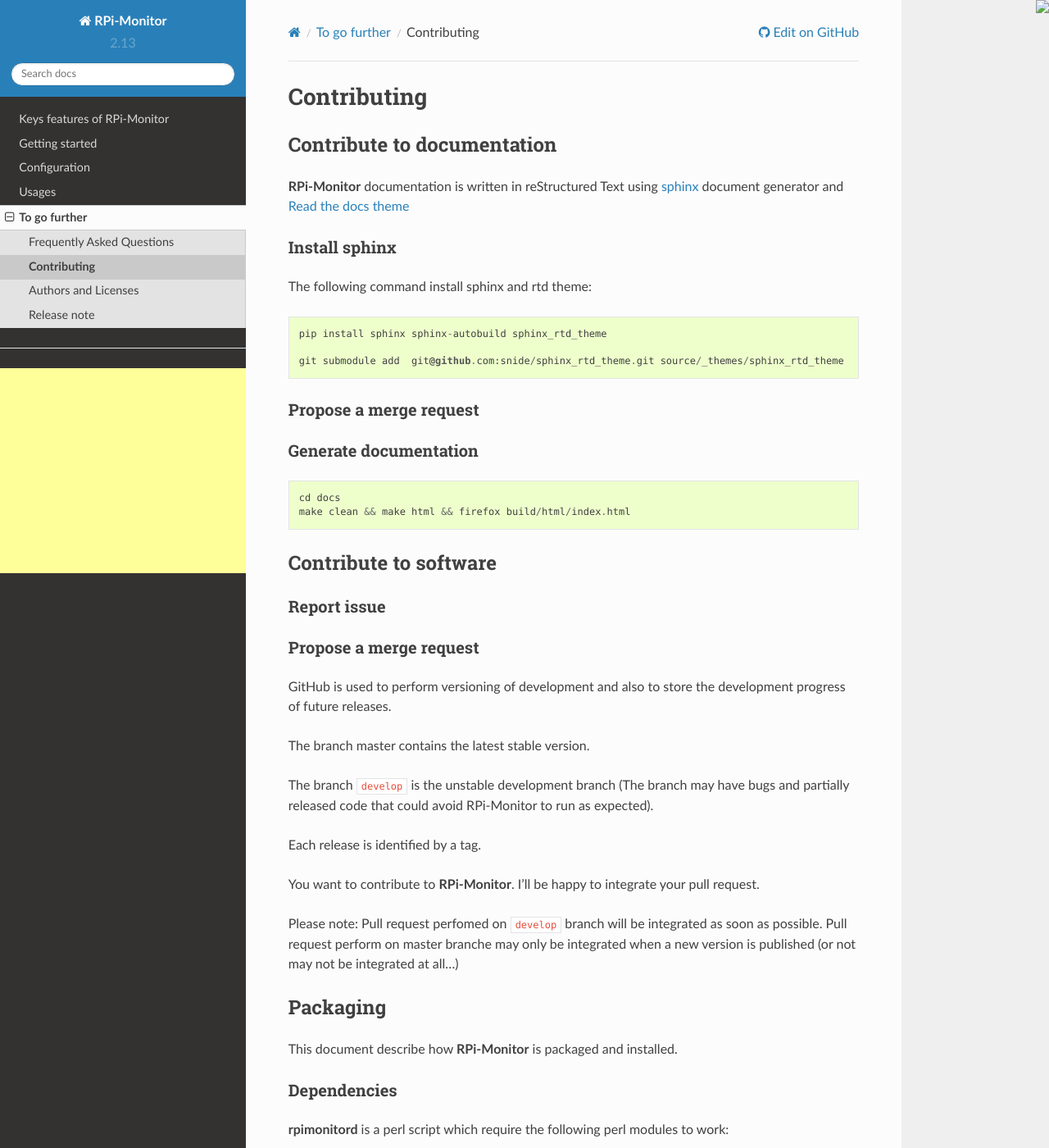
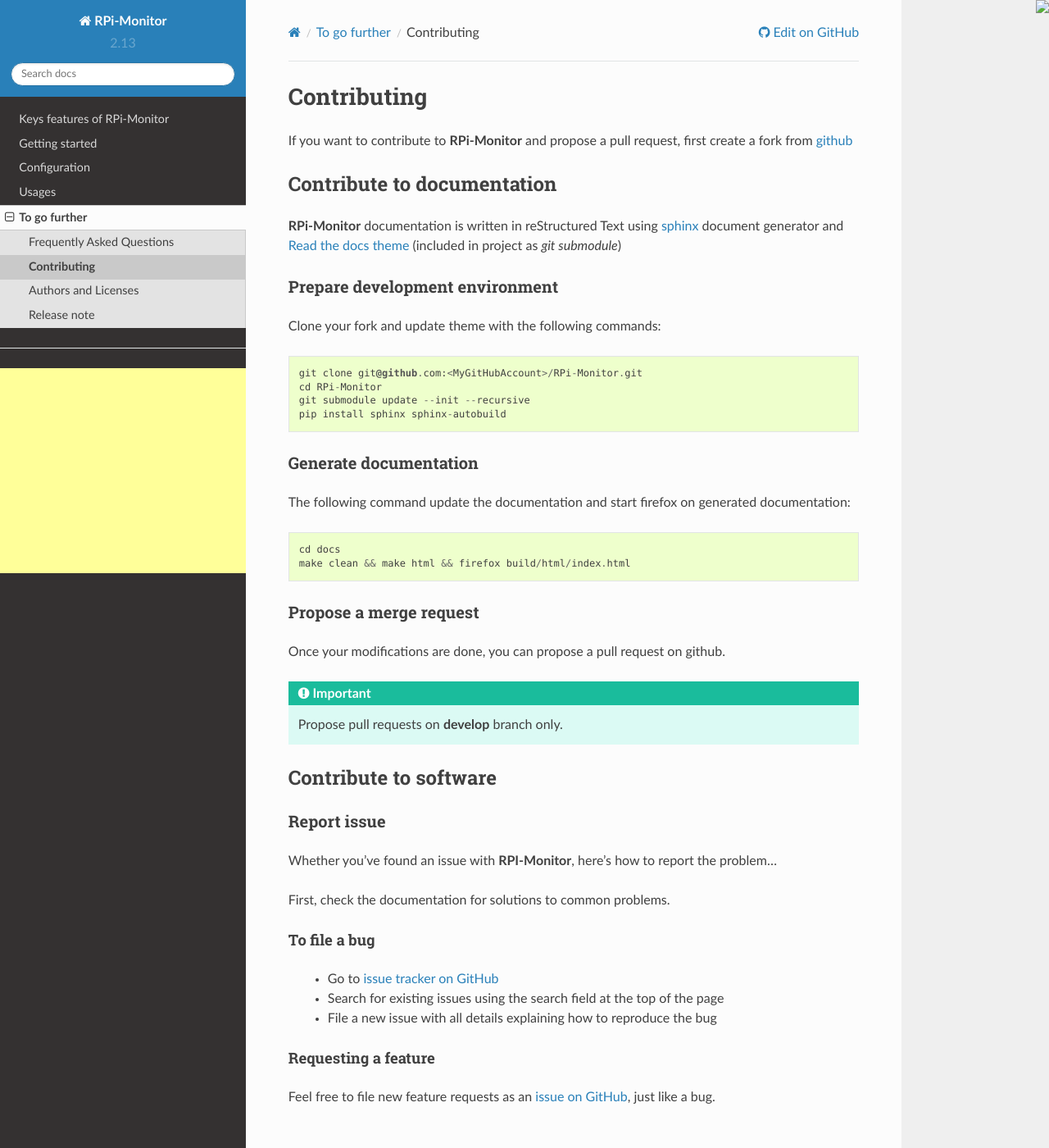
Before and after one commit to XavierBerger/RPi-Monitor, a Sphinx documentation site: the page built from docs/source/42_contributing.rst, in a window 1280 px wide and 1400 px high. Shown: the whole window at 82% size. Built offline with Sphinx 7.4.7 and the Read the Docs theme 2.0.0, drawn with Linux system fonts in a browser that asks for light colours.

Commit message:
Update docs

```diff
--- a/docs/source/42_contributing.rst
+++ b/docs/source/42_contributing.rst
@@ -2,42 +2,83 @@
 
 Contributing
 =============
+
+If you want to contribute to **RPi-Monitor** and propose a pull request, first
+create a fork from `github <https://github.com/XavierBerger/RPi-Monitor>`_
 
 Contribute to documentation
 ---------------------------
 **RPi-Monitor** documentation is written in reStructured Text using
 `sphinx <http://www.sphinx-doc.org/en/master/>`_ document generator and
 `Read the docs theme <https://sphinx-rtd-theme.readthedocs.io/en/latest/index.html>`_
+(included in project as `git submodule`)
 
-Install sphinx
-^^^^^^^^^^^^^^
-The following command install sphinx and rtd theme:
+Prepare development environment
+^^^^^^^^^^^^^^^^^^^^^^^^^^^^^^^
+Clone your fork and update theme with the following commands:
 
 ::
 
-  pip install sphinx sphinx-autobuild sphinx_rtd_theme
-
-  git submodule add  git@github.com:snide/sphinx_rtd_theme.git source/_themes/sphinx_rtd_theme
-
-
-Propose a merge request
-^^^^^^^^^^^^^^^^^^^^^^^
-
-
+  git clone git@github.com:<MyGitHubAccount>/RPi-Monitor.git
+  cd RPi-Monitor
+  git submodule update --init --recursive
+  pip install sphinx sphinx-autobuild
 
 Generate documentation
 ^^^^^^^^^^^^^^^^^^^^^^
+The following command update the documentation and start firefox on generated documentation:
 
 ::
 
     cd docs
     make clean && make html && firefox build/html/index.html
 
+Propose a merge request
+^^^^^^^^^^^^^^^^^^^^^^^
+Once your modifications are done, you can propose a pull request on github.
+
+.. important:: Propose pull requests on **develop** branch only.
+
+
 Contribute to software
 ----------------------
 
 Report issue
 ^^^^^^^^^^^^
+Whether you've found an issue with **RPI-Monitor**, here's how to report the problem...
+
+First, check the documentation for solutions to common problems.
+
+To file a bug
+"""""""""""""
+    * Go to `issue tracker on GitHub <https://github.com/XavierBerger/RPi-Monitor/issues>`_
+    * Search for existing issues using the search field at the top of the page
+    * File a new issue with all details explaining how to reproduce the bug
+
+Requesting a feature
+""""""""""""""""""""
+Feel free to file new feature requests as an `issue on GitHub <https://github.com/XavierBerger/RPi-Monitor/issues>`_, just like a bug.
+
+|
+|
+|
+|
+|
+|
+| WORK IN PROGRESS
+|
+|
+|
+|
+|
+|
+
+
+
+
+
+
+
 
 Propose a merge request
 ^^^^^^^^^^^^^^^^^^^^^^^
--- a/docs/source/conf.py
+++ b/docs/source/conf.py
@@ -133,6 +133,7 @@
     "work_in_progress": True
 }
 # Add any paths that contain custom themes here, relative to this directory.
+# git submodule add git@github.com:snide/sphinx_rtd_theme.git source/_themes/sphinx_rtd_theme
 html_theme_path = ["_themes/sphinx_rtd_theme"]
 
 # The name for this set of Sphinx documents.
```
